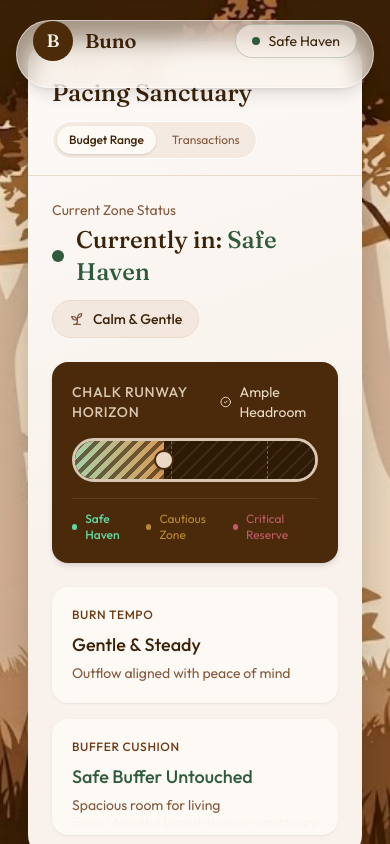
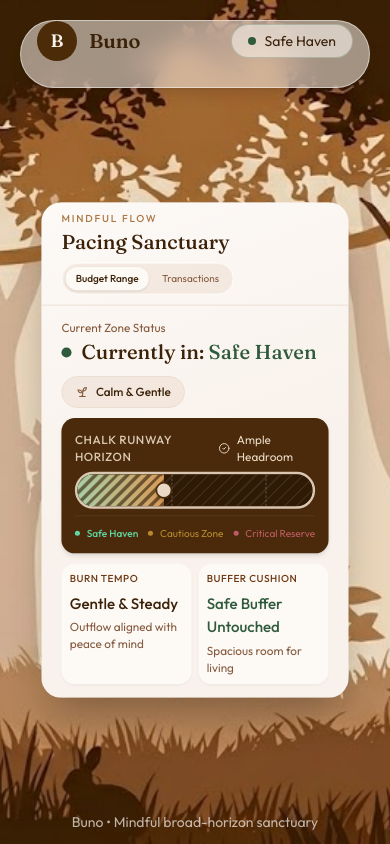
Before and after one commit to ChanChan-69420/buno-reworked, a Next.js app: page / in a window 390 px wide. Built offline with nearby package versions, Linux system fonts and the light colour scheme.

Commit message:
Correct dashboard dimensions and viewport fitting

```diff
--- a/app/globals.css
+++ b/app/globals.css
@@ -80,25 +80,40 @@
   );
 }
 
+.sanctuary-page {
+  min-height: 100dvh;
+}
+
+.sanctuary-navbar {
+  width: min(1000px, calc(100% - 40px));
+}
+
+.sanctuary-main {
+  min-height: 0;
+  padding: 12px 0;
+}
+
+.sanctuary-card {
+  width: min(620px, calc(100vw - 24px));
+}
+
 @media (min-width: 640px) and (max-height: 650px) {
-  .sanctuary-main {
-    padding-block: 0;
-  }
-
   .sanctuary-card {
-    transform: scale(0.78);
+    transform: scale(0.82);
     transform-origin: center;
-    margin-block: -4rem;
+    margin-block: -3rem;
   }
 }
 
 @media (max-width: 639px) {
   .sanctuary-main {
-    padding-block: 0.75rem;
+    padding: 8px 0;
   }
 
   .sanctuary-card {
-    width: calc(100% - 24px);
-    max-width: none;
+    padding: 0;
+    transform: scale(0.84);
+    transform-origin: center;
+    margin-block: -3rem;
   }
 }
--- a/components/budget-range-panel.tsx
+++ b/components/budget-range-panel.tsx
@@ -20,7 +20,7 @@ export function BudgetRangePanel({ zone, pctSpent }: BudgetRangePanelProps) {
   const HeadroomIcon = zone === 'safe' ? CircleCheck : CircleAlert
 
   return (
-    <div className="flex flex-col gap-6">
+    <div className="flex flex-col gap-3">
       <div className="flex flex-wrap items-center justify-between gap-3">
         <div>
           <p className="text-sm text-muted-foreground">Current Zone Status</p>
@@ -43,9 +43,9 @@ export function BudgetRangePanel({ zone, pctSpent }: BudgetRangePanelProps) {
 
       <section
         aria-label="Chalk runway horizon"
-        className="rounded-2xl bg-panel p-5 text-panel-foreground shadow-md sm:p-6"
+        className="rounded-2xl bg-panel p-4 text-panel-foreground shadow-md sm:p-4"
       >
-        <div className="mb-4 flex items-center justify-between gap-3">
+        <div className="mb-2 flex items-center justify-between gap-3">
           <h3 className="text-sm font-medium uppercase tracking-wider text-panel-foreground/90">
             Chalk Runway Horizon
           </h3>
@@ -57,7 +57,7 @@ export function BudgetRangePanel({ zone, pctSpent }: BudgetRangePanelProps) {
 
         <RunwayBar pctSpent={pctSpent} />
 
-        <ul className="mt-4 flex items-center justify-between gap-2 border-t border-panel-foreground/10 pt-3 text-xs sm:text-sm">
+        <ul className="mt-2 flex items-center justify-between gap-2 border-t border-panel-foreground/10 pt-3 text-xs sm:text-sm">
           {LEGEND.map((item) => (
             <li
               key={item.id}
@@ -75,15 +75,15 @@ export function BudgetRangePanel({ zone, pctSpent }: BudgetRangePanelProps) {
         </ul>
       </section>
 
-      <div className="grid gap-4 sm:grid-cols-2">
-        <article className="rounded-2xl bg-tile p-5 shadow-sm shadow-black/5">
+      <div className="grid grid-cols-2 gap-2">
+        <article className="rounded-2xl bg-tile p-2.5 shadow-sm shadow-black/5">
           <h4 className="text-xs font-medium uppercase tracking-wider text-coffee-label">
             Burn Tempo
           </h4>
           <p className="mt-2 text-lg font-medium">{copy.tempoTitle}</p>
           <p className="mt-1 text-sm text-muted-foreground">{copy.tempoBody}</p>
         </article>
-        <article className="rounded-2xl bg-tile p-5 shadow-sm shadow-black/5">
+        <article className="rounded-2xl bg-tile p-2.5 shadow-sm shadow-black/5">
           <h4 className="text-xs font-medium uppercase tracking-wider text-coffee-label">
             Buffer Cushion
           </h4>
--- a/components/sanctuary.tsx
+++ b/components/sanctuary.tsx
@@ -50,12 +50,12 @@ export function Sanctuary() {
   }
 
   return (
-    <div className="relative z-10 flex min-h-dvh max-h-dvh flex-col items-center overflow-hidden px-4">
+    <div className="sanctuary-page relative z-10 flex h-[100dvh] max-h-[100dvh] flex-col items-center overflow-hidden">
       <SiteHeader zone={result.zone} />
 
-      <main className="sanctuary-main flex min-h-0 w-full flex-1 items-center justify-center py-3 sm:py-4">
-        <article className="sanctuary-card card-sheen w-full max-w-[560px] overflow-hidden rounded-3xl bg-card text-card-foreground shadow-2xl shadow-black/30">
-          <div className="flex flex-col gap-3 border-b border-border px-6 py-4 sm:flex-row sm:items-center sm:justify-between sm:px-8">
+      <main className="sanctuary-main flex min-h-0 w-full flex-1 items-center justify-center">
+        <article className="sanctuary-card card-sheen overflow-hidden rounded-3xl bg-card text-card-foreground shadow-2xl shadow-black/30">
+          <div className="flex flex-col gap-2 border-b border-border px-6 py-3 sm:flex-row sm:items-center sm:justify-between sm:px-8">
             <div>
               <p className="text-xs font-medium uppercase tracking-[0.18em] text-primary">
                 Mindful Flow
@@ -101,7 +101,7 @@ export function Sanctuary() {
             role="tabpanel"
             id={`panel-${activeTab}`}
             aria-labelledby={`tab-${activeTab}`}
-            className="space-y-4 p-6 sm:p-6"
+            className="space-y-4 p-6 py-4"
           >
             {activeTab === 'budget' ? (
               <BudgetRangePanel zone={result.zone} pctSpent={result.pctSpent} />
--- a/components/site-header.tsx
+++ b/components/site-header.tsx
@@ -6,7 +6,7 @@ export function SiteHeader({ zone }: { zone: ZoneId }) {
   const tone = ZONE_TONE[zone]
 
   return (
-    <header className="mt-5 h-[68px] min-h-[68px] shrink-0 w-full max-w-[1000px] rounded-full border border-white/50 bg-card/55 px-4 shadow-lg shadow-black/10 backdrop-blur-md sm:px-6">
+    <header className="sanctuary-navbar mt-5 h-[68px] min-h-[68px] shrink-0 rounded-full border border-white/50 bg-card/55 px-4 shadow-lg shadow-black/10 backdrop-blur-md sm:px-6">
       <div className="flex items-center justify-between gap-3">
         <div className="flex min-w-0 items-center gap-3">
           <span
```
